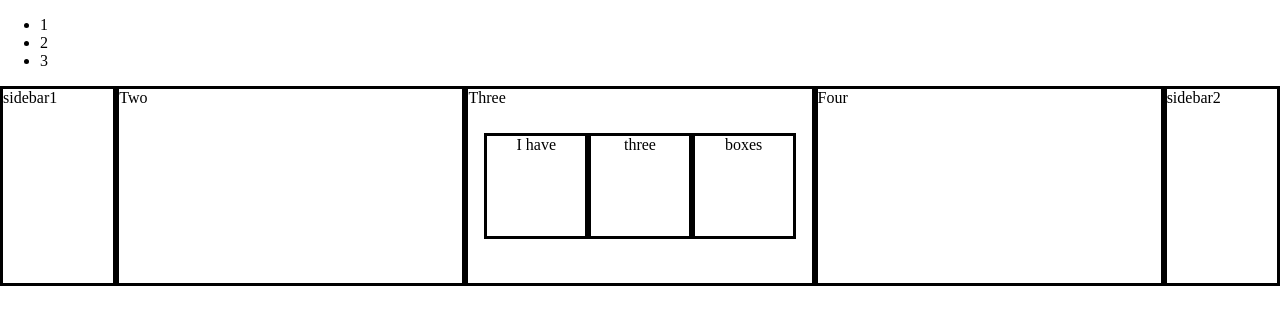
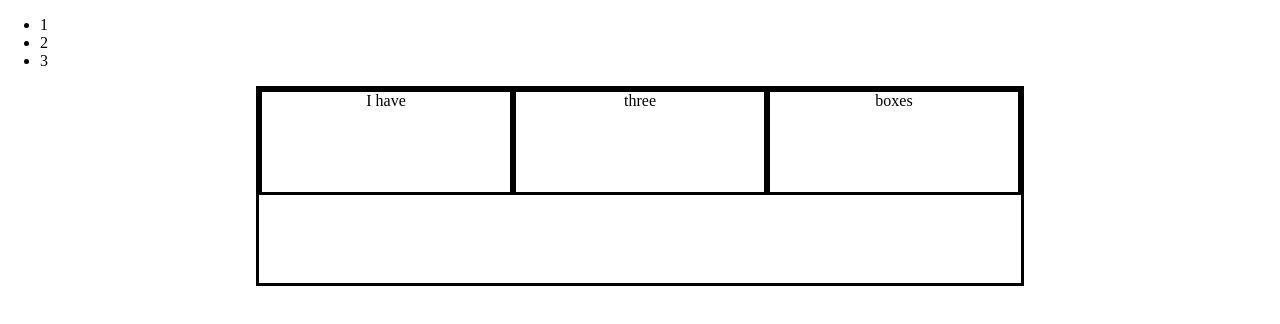
Before and after one commit to squigggggle/svelte-web1, a SvelteKit app: page / in a window 1280 px wide. Shown: the top 324 px of the page. Built offline with nearby package versions, Linux system fonts and the light colour scheme.

Commit message:
feat: improved grid layout, scoped grid layout css

```diff
--- a/src/main.css
+++ b/src/main.css
@@ -1,41 +1,5 @@
-html {
-    height: 100%;
-}
-
-html, body {
+body {
+    min-height: 100vh;
     margin: 0;
     padding: 0;
 }
-
-/* grid layout */
-
-.wrapper {
-    display: grid;
-    grid-template-columns: 1fr repeat(3, 3fr) 1fr;
-    grid-auto-rows: 200px;
-}
-
-.box3 {
-    display: grid;
-    position: relative;
-    grid-template-columns: repeat(3, 1fr);
-    padding: 1em;
-    align-items:center;
-}
-
-.box3 p {
-    position: absolute;
-    top: 0px;
-    left: 0px;
-    margin: 0;
-}
-
-.nest {
-    display: flex;
-    justify-content: center;
-    height: 100px;
-}
-
-.wrapper > div, .nest {
-    border-style: solid;
-}
--- a/src/routes/+page.svelte
+++ b/src/routes/+page.svelte
@@ -1,12 +1,32 @@
 <div class="wrapper">
-    <div>sidebar1</div>
-  	<div>Two</div>
-  	<div class="box3">
-    	<p>Three</p>
+  	<div class="grid">
     	<div class="nest">I have</div>
     	<div class="nest">three</div>
     	<div class="nest">boxes</div>
  	</div>
-  	<div>Four</div>
-  	<div>sidebar2</div>
 </div>
+
+<style>
+.wrapper {
+    display: grid;
+    grid-template-columns: 1fr 3fr 1fr;
+    grid-auto-rows: 200px;
+}
+
+.grid {
+    display: grid;
+    position: relative;
+    grid-template-columns: repeat(3, 1fr);
+    grid-column: 2/3;
+}
+
+.nest {
+    display: flex;
+    justify-content: center;
+    height: 100px;
+}
+
+.wrapper > div, .nest {
+    border-style: solid;
+}
+</style>
```
